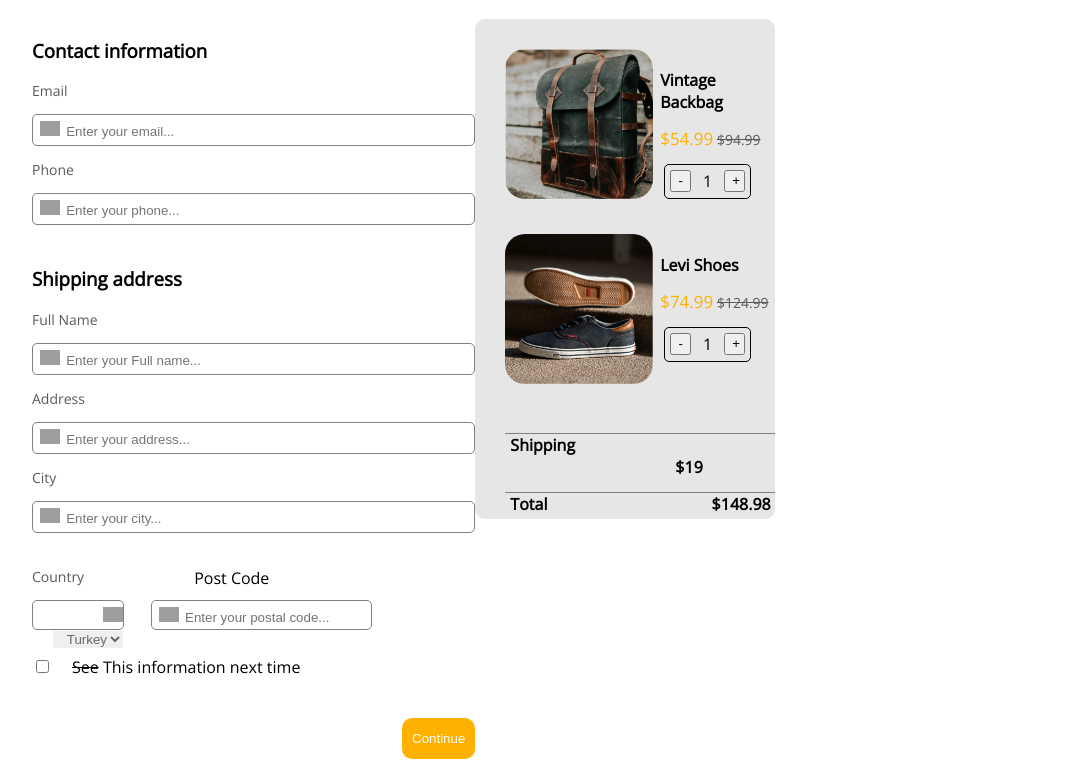
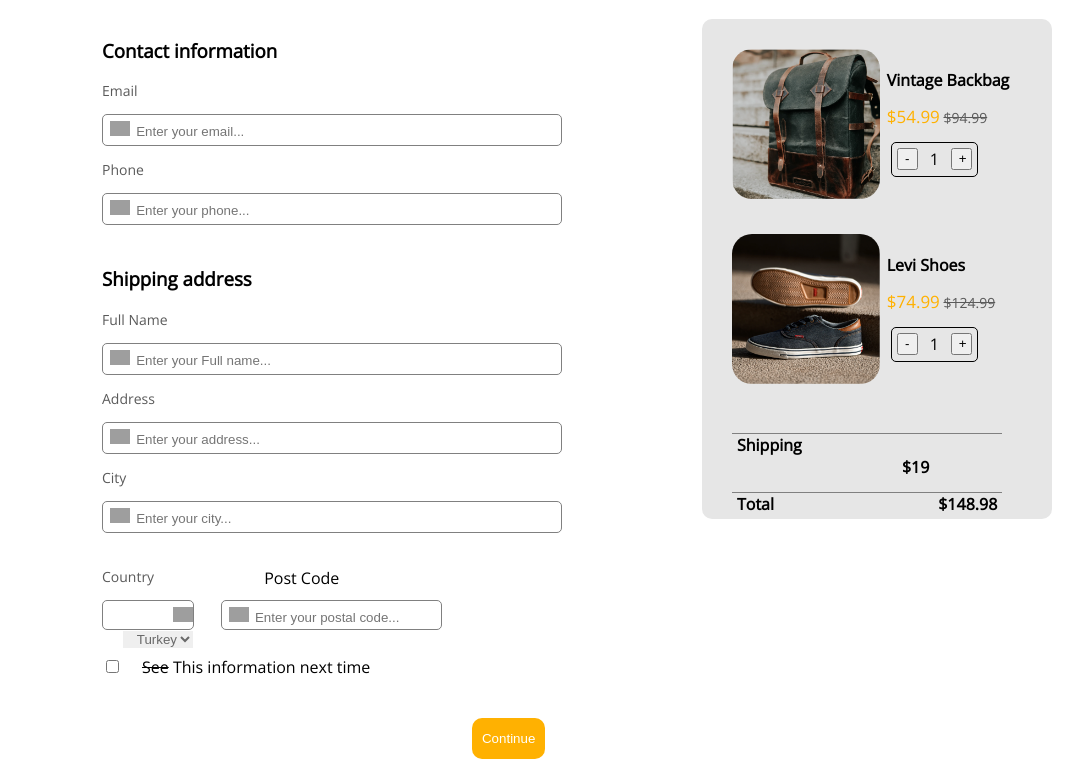
Before and after one commit to LuaXII/checkout, a plain HTML site: page index.html in a window 1280 px wide. Shown: the part 67-834 px from the top of the page, without its empty margins (68-1151 px from the left). Drawn offline with nearby package versions, Linux system fonts and the light colour scheme; grey boxes are pictures that could not be loaded.

Commit message:
Update style.css

```diff
--- a/style.css
+++ b/style.css
@@ -98,7 +98,7 @@ p > span {
     height: 500px;
     width: 350px;
     border-radius: 10px;
-    margin-right: 600px;
+    margin-right: 7%;
 }
 
 .form-container {
```
